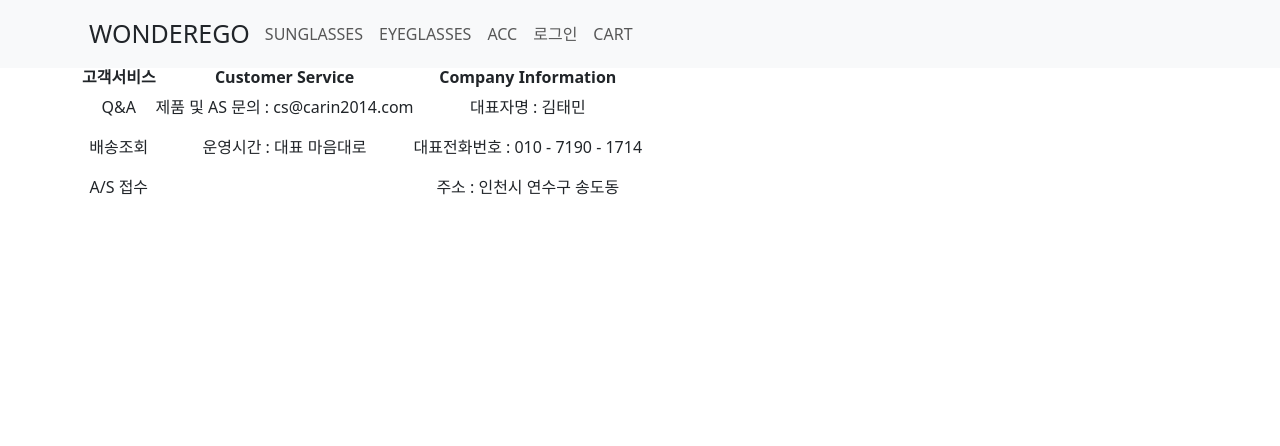
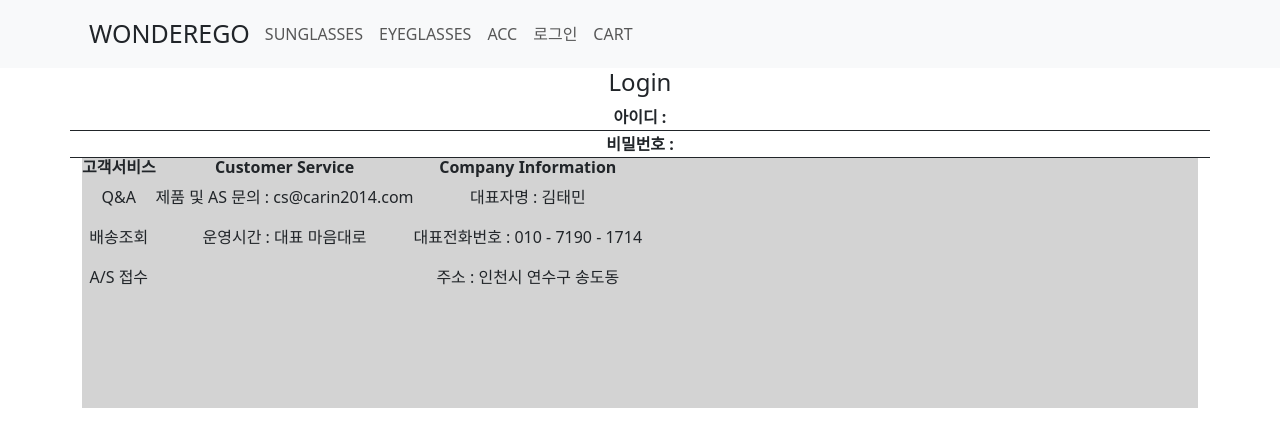
Before and after one commit to jicherry/react_shop, a React (Create React App) app: page /Login in a window 1280 px wide. Shown: the top 446 px of the page. Built offline with nearby package versions, Linux system fonts and the light colour scheme.

Commit message:
페이지 수정

```diff
--- a/src/Footer.js
+++ b/src/Footer.js
@@ -14,7 +14,7 @@ import Cart from './routes/Cart.js'
       let navigate = useNavigate();
 
       return(
-        <div className='footer-container'>
+        <div className='footer-container' style={ {height : '250px', background : 'lightgray'} }>
           <div className='footer-content'
           style={ {display : 'flex' , float: 'left' , display : 'inline-block',} }>
             <h6 style={ { fontWeight : 'bold' } }>고객서비스</h6>
--- a/src/routes/Login.js
+++ b/src/routes/Login.js
@@ -2,6 +2,19 @@ function Login(){
     return (
         <div className="container">
             <div className="row">
+                <h4>Login</h4>
+                <table style={ { width: '100%' } }>
+                        <thead style={ {borderBottom: '1px solid' , padding: '10px'} }>
+                            <tr>
+                                <th>아이디 : </th>
+                            </tr>
+                        </thead>
+                        <tbody style={ {borderBottom: '1px solid' , padding: '10px'} }>
+                            <tr>
+                                <th>비밀번호 : </th>
+                            </tr>
+                        </tbody>
+                    </table>
             </div>
         </div>
     )
```
